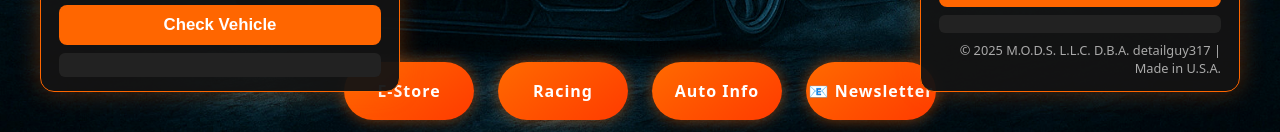
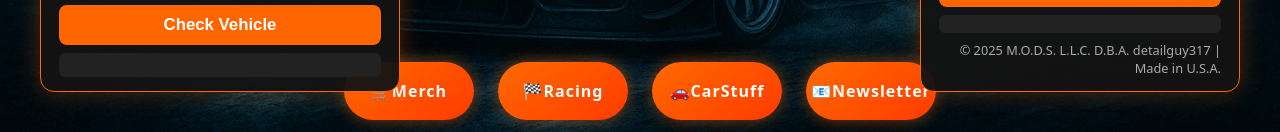
Before and after one commit to detailguy317/detailguy317.github.io, a plain HTML site: page index.html in a window 1280 px wide. Shown: the part 668-800 px from the top of the page. Drawn offline with Linux system fonts and the light colour scheme; no server answers.

Commit message:
Update index.html

```diff
--- a/index.html
+++ b/index.html
@@ -1242,10 +1242,10 @@ footer{
 
   <div id="popupBackdrop" class="popup-backdrop" onclick="closeAllPopups()"></div>
   <div class="icon-row">
-    <div class="icon" id="estore" onclick="openStoreModal()">E-Store</div>
-    <div class="icon" id="racing" onclick="toggleRacingModal()">Racing</div>
-    <div class="icon" id="auto" onclick="toggleAutoInfoModal()">Auto Info</div>
-    <div class="icon" id="newsletter" onclick="openNewsletterSignup()">📧 Newsletter</div>
+    <div class="icon" id="estore" onclick="openStoreModal()">🛒Merch</div>
+    <div class="icon" id="racing" onclick="toggleRacingModal()">🏁Racing</div>
+    <div class="icon" id="auto" onclick="toggleAutoInfoModal()">🚗CarStuff</div>
+    <div class="icon" id="newsletter" onclick="openNewsletterSignup()">📧Newsletter</div>
   </div>
   <div class="vin-box">
     <label>Enter VIN for Vehicle Info</label>
```
